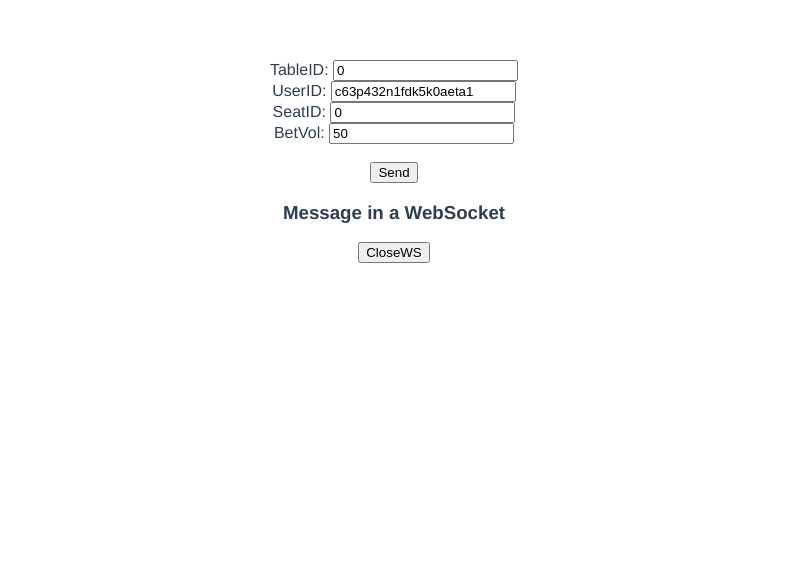
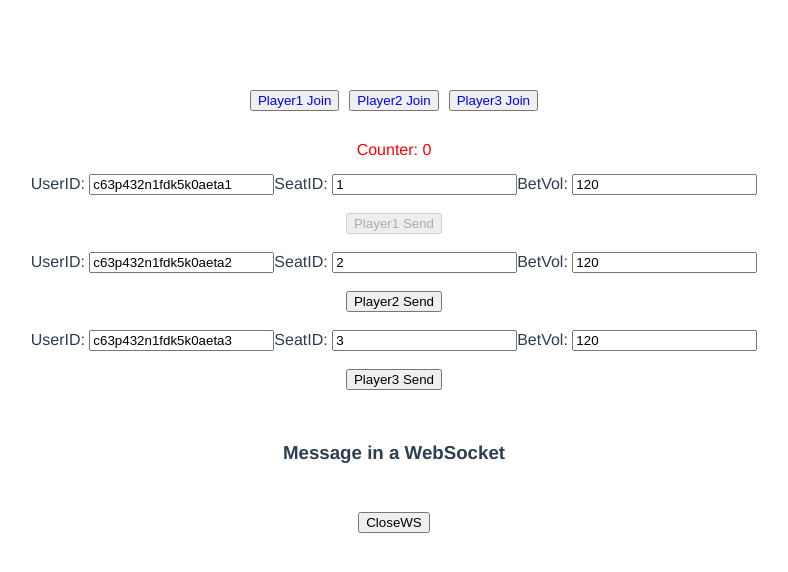
Before and after one commit to billzhou2005/websocket-test, a Vue app in the folder client/: page / in a window 1280 px wide. Shown: the top 572 px of the page, without its empty margins (246-1034 px from the left). Built offline with nearby package versions, Linux system fonts and the light colour scheme; no server answers.

Commit message:
add 3 players for debug

```diff
--- a/client/package.json
+++ b/client/package.json
@@ -9,6 +9,7 @@
   },
   "dependencies": {
     "core-js": "^3.6.5",
+    "sass": "^1.43.4",
     "vue": "^3.0.0"
   },
   "devDependencies": {
--- a/client/src/App.vue
+++ b/client/src/App.vue
@@ -1,14 +1,40 @@
+
 <template>
+  <div class="join">
+    <button class="joinButton" @click="joinMessage(players[0])">Player1 Join</button>
+    <button class="joinButton" style="margin-left:10px;" @click="joinMessage(players[1])">Player2 Join</button>
+    <button class="joinButton" style="margin-left:10px;" @click="joinMessage(players[2])">Player3 Join</button>
+  </div>
+  <div id="counter" style="color:red;">
+    Counter: {{ counter }}
+  </div>
+
   <form :action="sendMessage" @click.prevent="onSubmit">
-    <label for="tableID">TableID: </label>
-    <input v-model="tableID" type="text" > <br>
     <label for="userID">UserID:  </label>
-    <input v-model="userID" type="text" > <br>
+    <input v-model="players[0].userID" type="text" >
     <label for="seatID">SeatID:  </label>
-    <input v-model="seatID" type="text" > <br>
+    <input v-model="players[0].seatID" type="text" >
     <label for="betvol">BetVol:   </label>
-    <input v-model="betvol" type="text" > <br><br>
-    <input type="submit" value="Send" @click="sendMessage">
+    <input v-model="players[0].betvol" type="text" > <br><br>
+    <input :disabled="isdisabled" type="submit" value="Player1 Send" @click="sendMessage(players[0])"> <br><br>
+  </form>
+  <form :action="sendMessage" @click.prevent="onSubmit">
+    <label for="userID">UserID:  </label>
+    <input v-model="players[1].userID" type="text" >
+    <label for="seatID">SeatID:  </label>
+    <input v-model="players[1].seatID" type="text" >
+    <label for="betvol">BetVol:   </label>
+    <input v-model="players[1].betvol" type="text" > <br><br>
+    <input type="submit" value="Player2 Send" @click="sendMessage(players[1])"> <br><br>
+  </form>
+  <form :action="sendMessage" @click.prevent="onSubmit">
+    <label for="userID">UserID:  </label>
+    <input v-model="players[2].userID" type="text" >
+    <label for="seatID">SeatID:  </label>
+    <input v-model="players[2].seatID" type="text" >
+    <label for="betvol">BetVol:   </label>
+    <input v-model="players[2].betvol" type="text" > <br><br>
+    <input type="submit" value="Player3 Send" @click="sendMessage(players[2])"> <br><br>
   </form>
   <!-- <p>
     Two way data binding is fun!
@@ -32,9 +58,9 @@ let msg = {
   "tableID": 0,
   "userID": "c63p432n1fdk5k0aeta0",
   "seatID": 0,
-  "connType": 'JOIN',
+  "connType": 'JOINED',
   "status": 'WAITING',
-  "betvol": 200,
+  "betvol": 0,
   "greeting": 'Hi',
 }
 
@@ -42,6 +68,11 @@ export default {
   name: 'App',
   data() {
     return {
+      players: [
+        {"userID": "c63p432n1fdk5k0aeta1", "seatID":1, "betvol":120},
+        {"userID": "c63p432n1fdk5k0aeta2", "seatID":2, "betvol":120},
+        {"userID": "c63p432n1fdk5k0aeta3", "seatID":3, "betvol":120},
+      ],
       betvol: 50,
       socket: null,
       rcvMessage: "",
@@ -49,7 +80,9 @@ export default {
       tableID: 0,
       userID: "c63p432n1fdk5k0aeta1",
       seatID: 0,
-      userStatus: ""
+      userStatus: "",
+      counter: 0,
+      isdisabled: true
     }
   },
   mounted() {
@@ -62,34 +95,58 @@ export default {
     }
     this.socket.onopen = () => {
       console.log("Connection success")
-      msg.connType = "JOIN"
+      msg.connType = "JOINED"
       msg.status = "WAITING"
       this.socket.send(JSON.stringify(msg))
     }
     this.socket.onmessage = (evt) => {
         this.acceptMsg(evt)
     }
+
+    setInterval(() => {
+      if (this.counter > 0) {
+        this.counter--
+        if(this.counter === 0 && this.isdisabled == false) {
+          this.isdisabled = true
+          msg.userID = this.players[0].userID
+          msg.seatID = this.players[0].seatID
+          msg.betvol = 0
+          msg.connType = "TIMEOUT"
+          msg.status = "BDONE"
+          this.socket.send(JSON.stringify(msg))
+        }
+      }
+    }, 1000)
   },
   methods: {
-    sendMessage() {
+    sendMessage(player) {
       msg.tableID = parseInt(this.tableID)
-      msg.userID = this.userID
-      msg.seatID = parseInt(this.seatID)
-      msg.connType = "ONLINE"
-      msg.status = "BETDONE"
-      msg.betvol = parseInt(this.betvol)
-      msg.greeting = "Hello!"
+      msg.userID = player.userID
+      msg.seatID = parseInt(player.seatID)
+      msg.connType = "PLAYING"
+      msg.status = "BNEXT"
+      msg.betvol = parseInt(player.betvol)
+      msg.greeting = "test!"
       this.socket.send(JSON.stringify(msg))
+      if(player.seatID ===1 ) {
+        this.counter = 0
+        this.isdisabled = true
+      }
     },
     acceptMsg(evt) {
       let rcvJson
       this.rcvMessage = evt.data
       try {
         rcvJson = JSON.parse(evt.data)
-        // console.log(rcvJson)
-        console.log(rcvJson.tableID, rcvJson.userID)
+        console.log(rcvJson.userID, rcvJson.status, rcvJson.betvol)
+        if(rcvJson.seatID === 3) {
+          if(rcvJson.status == "BDONE" || rcvJson.status == "BNEXT") {
+            this.isdisabled = false
+            this.counter = 10
+          }
+        }
       } catch(e) {
-        console.log(e.message)
+        console.log("error message", e.message)
       }
     },
     WebSocketClose() {
@@ -98,6 +155,14 @@ export default {
       msg.connType = "CLOSE"
       this.socket.send(JSON.stringify(msg))
       this.socket.close()
+    },
+    joinMessage(player) {
+      msg.userID = player.userID
+      msg.seatID = player.seatID
+      msg.connType = "JOINED"
+      msg.status = "WAITING"
+      msg.betvol = 0
+      this.socket.send(JSON.stringify(msg))
     }
   }
 }
@@ -112,4 +177,13 @@ export default {
   color: #2c3e50;
   margin-top: 60px;
 }
+div {
+  padding-top: 15px;
+  padding-bottom: 15px;
+}
+
+.joinButton {
+  color:blue;
+}
+
 </style>
```
Also changed, not shown: 2 other files (tests, documents, lock files or other folders).
